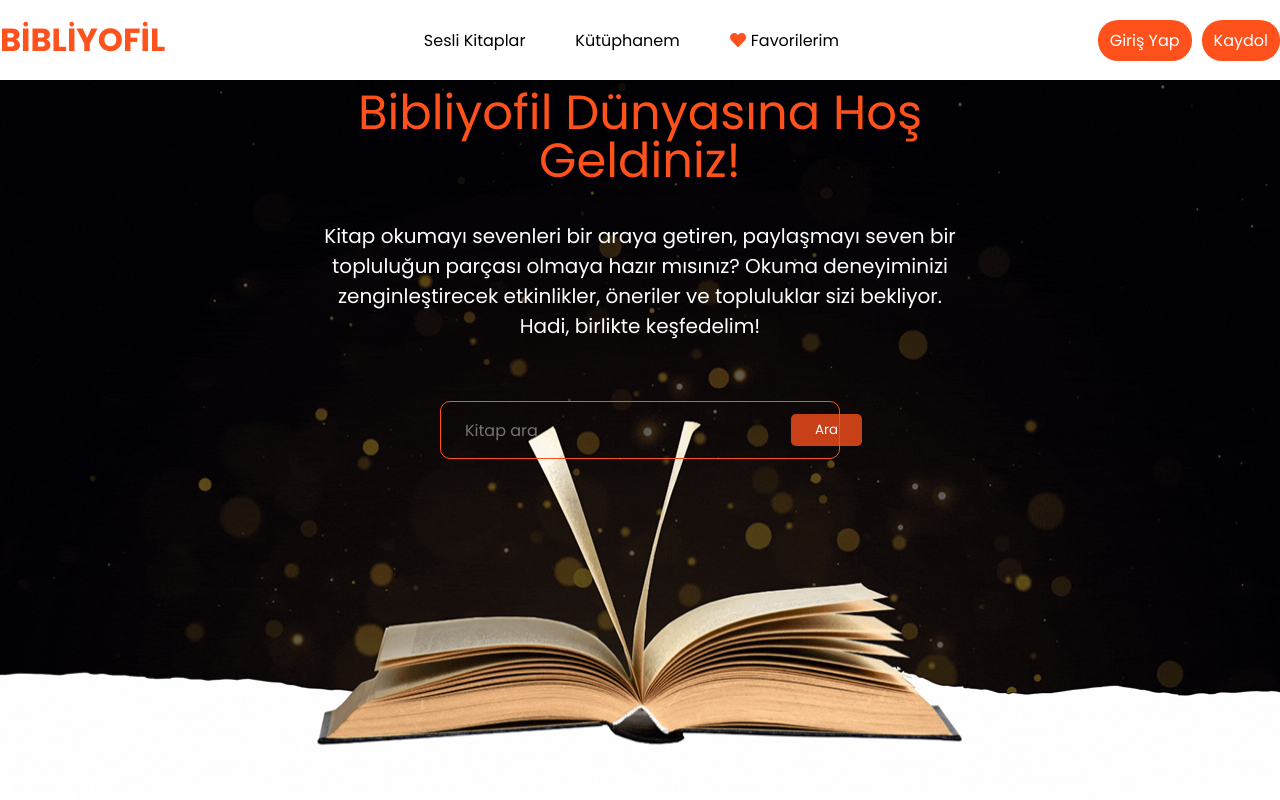
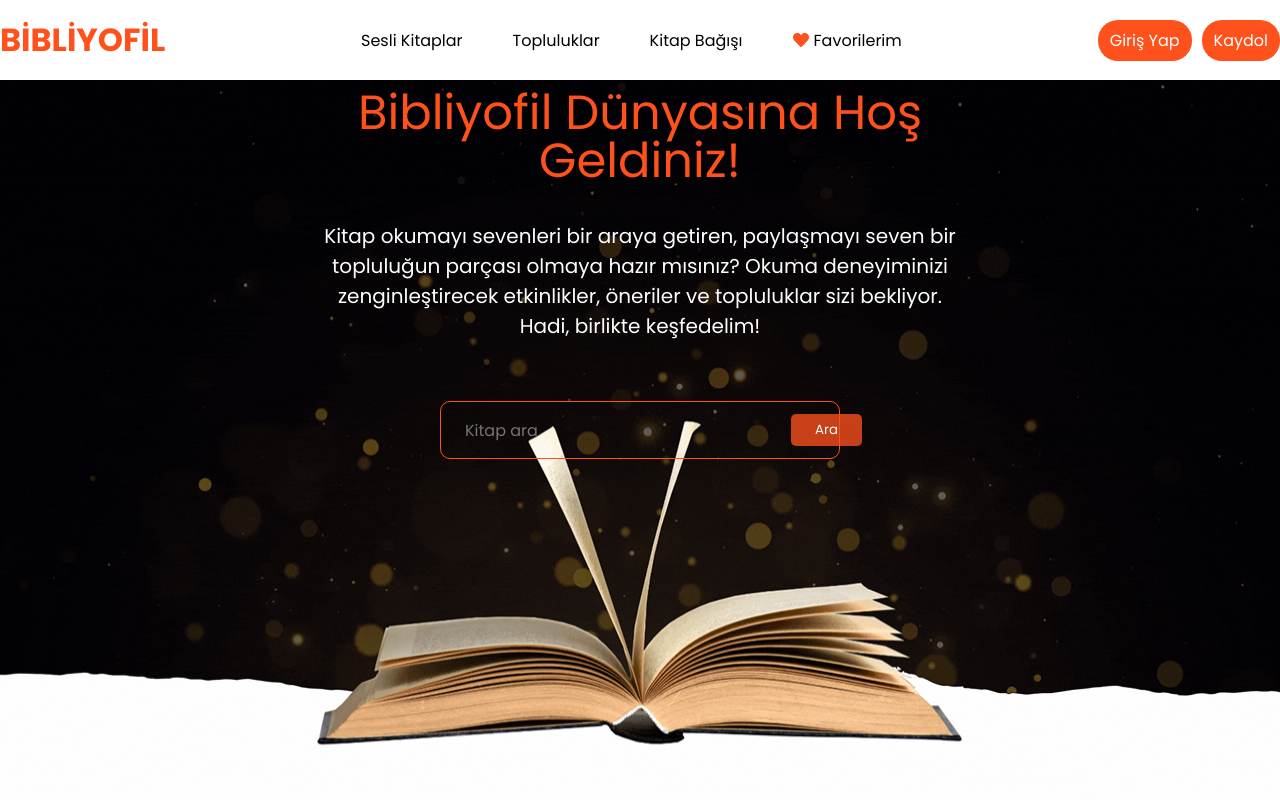
Before and after one commit to semaozkan/book-communities-client, a React (Vite) app: page / in a window 1280 px wide. Shown: the top 800 px of the page. Built offline with nearby package versions, Linux system fonts and the light colour scheme.

Commit message:
feat(navbar): update paths

```diff
--- a/src/components/navbar/Navbar.jsx
+++ b/src/components/navbar/Navbar.jsx
@@ -12,16 +12,20 @@ const Navbar = () => {
         </div>
         <div className={styles.navCenter}>
           <li>
-            <a href="">Sesli Kitaplar</a>
+            <a href="/audiobooks">Sesli Kitaplar</a>
           </li>
 
           <li>
-            <a href="">Kütüphanem</a>
+            <a href="/communities">Topluluklar</a>
+          </li>
+
+          <li>
+            <a href="/bookDonation">Kitap Bağışı</a>
           </li>
 
           <li className={styles.fav}>
             <FaHeart className={styles.heart} />
-            <a href="">Favorilerim</a>
+            <a href="/favorites">Favorilerim</a>
           </li>
         </div>
         <div className={styles.navEnd}>
--- a/src/components/navbar/navbar.module.scss
+++ b/src/components/navbar/navbar.module.scss
@@ -5,7 +5,7 @@
   justify-content: center;
 
   .container {
-    width: 1300px;
+    width: 1400px;
     height: 80px;
     display: flex;
     align-items: center;
@@ -21,6 +21,12 @@
     .navCenter {
       display: flex;
       gap: 50px;
+
+      li {
+        &:hover {
+          color: var(--templateColor);
+        }
+      }
 
       .fav {
         display: flex;
```
